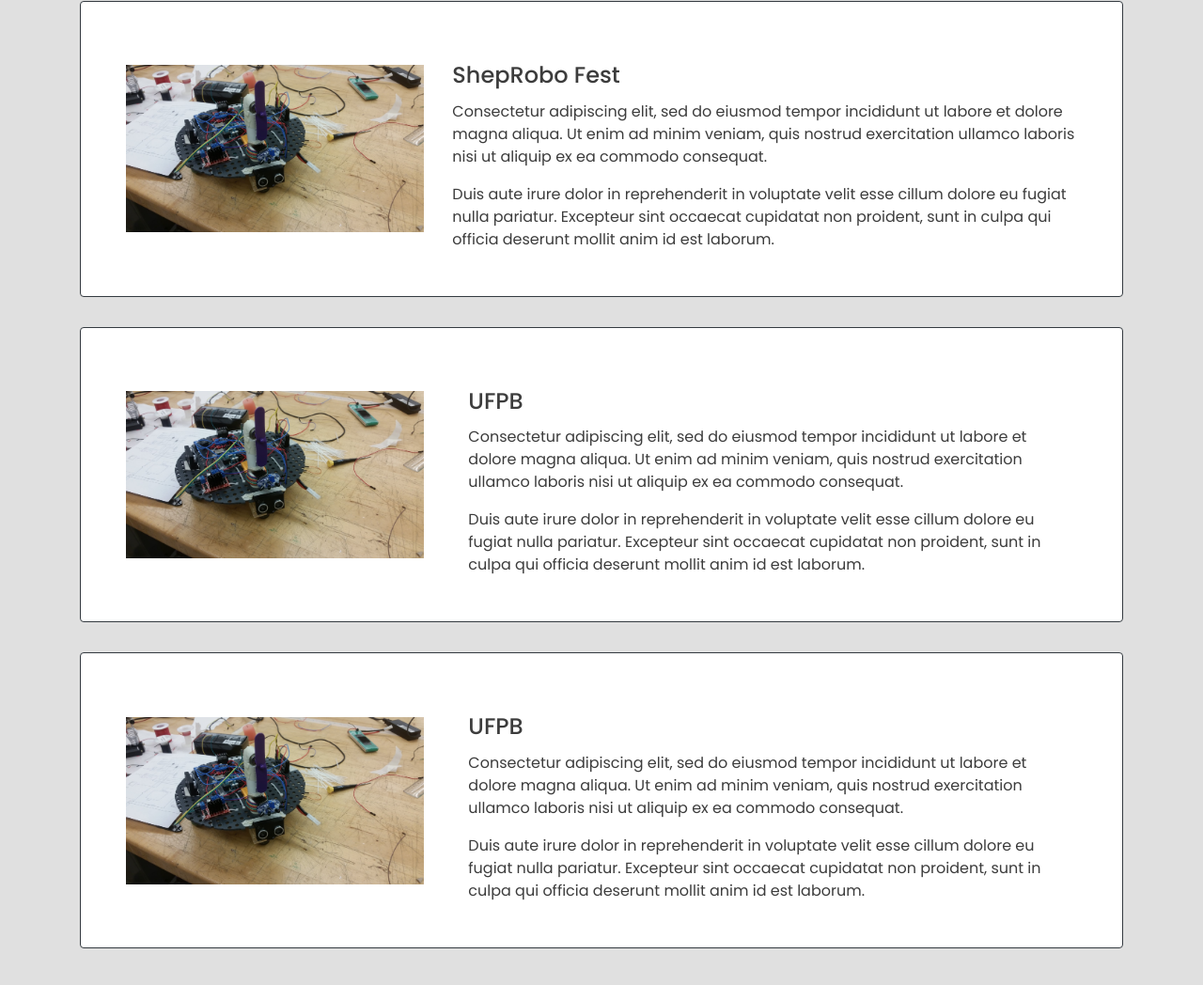
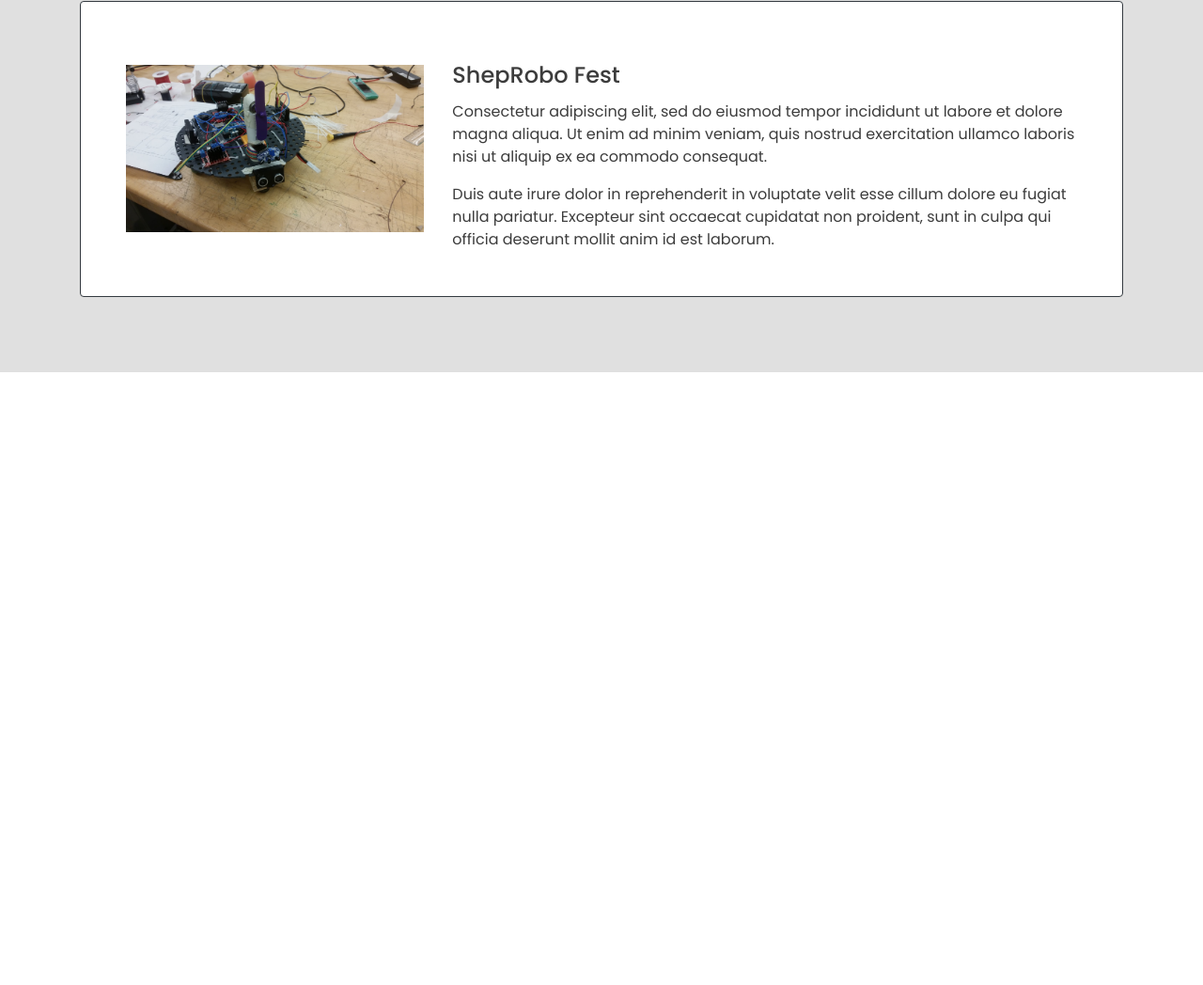
Before and after one commit to dan30github/dan30github.github.io, a plain HTML site: page projects.html in a window 1280 px wide. Shown: the part 600-1648 px from the top of the page at 94% size. After the commit the page ends 996 px from the top, so only its background shows below. Drawn offline with nearby package versions, Linux system fonts and the light colour scheme.

Commit message:
deleted test projects

```diff
--- a/projects.html
+++ b/projects.html
@@ -85,40 +85,6 @@
 	      	</div>
 	    </div>
 
-	    <div class="container py-3">
-	    	<div class="card pad border border-dark w-100">
-	     		<div class="row ">
-	        		<div class="col-md-4">
-	            		<span class="helper"></span><img src="img/sheprobo1.jpg" class="w-100">
-	          		</div>
-	          		<div class="col-md-8 px-3">
-	            		<div class="card-block px-3">
-	              			<h4 class="card-title pt-3">UFPB</h4>
-	              				<p class="card-text">Consectetur adipiscing elit, sed do eiusmod tempor incididunt ut labore et dolore magna aliqua. Ut enim ad minim veniam, quis nostrud exercitation ullamco laboris nisi ut aliquip ex ea commodo consequat. </p>
-	              				<p class="card-text">Duis aute irure dolor in reprehenderit in voluptate velit esse cillum dolore eu fugiat nulla pariatur. Excepteur sint occaecat cupidatat non proident, sunt in culpa qui officia deserunt mollit anim id est laborum.</p>
-	              		</div>
-	         		 </div>
-	         	</div>
-	      	</div>
-	    </div>
-
-	    <div class="container py-3">
-	    	<div class="card pad border border-dark w-100">
-	     		<div class="row ">
-	        		<div class="col-md-4">
-	            		<span class="helper"></span><img src="img/sheprobo1.jpg" class="w-100">
-	          		</div>
-	          		<div class="col-md-8 px-3">
-	            		<div class="card-block px-3">
-	              			<h4 class="card-title pt-3">UFPB</h4>
-	              				<p class="card-text">Consectetur adipiscing elit, sed do eiusmod tempor incididunt ut labore et dolore magna aliqua. Ut enim ad minim veniam, quis nostrud exercitation ullamco laboris nisi ut aliquip ex ea commodo consequat. </p>
-	              				<p class="card-text">Duis aute irure dolor in reprehenderit in voluptate velit esse cillum dolore eu fugiat nulla pariatur. Excepteur sint occaecat cupidatat non proident, sunt in culpa qui officia deserunt mollit anim id est laborum.</p>
-	              		</div>
-	         		 </div>
-	         	</div>
-	      	</div>
-	    </div>
-
   	</div>
 
 
```
